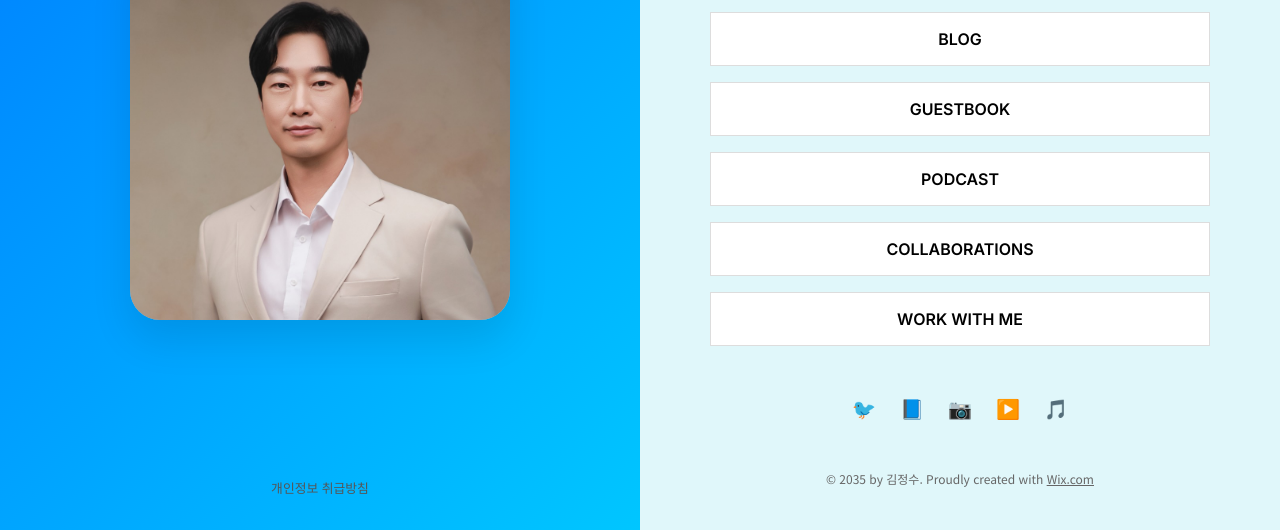
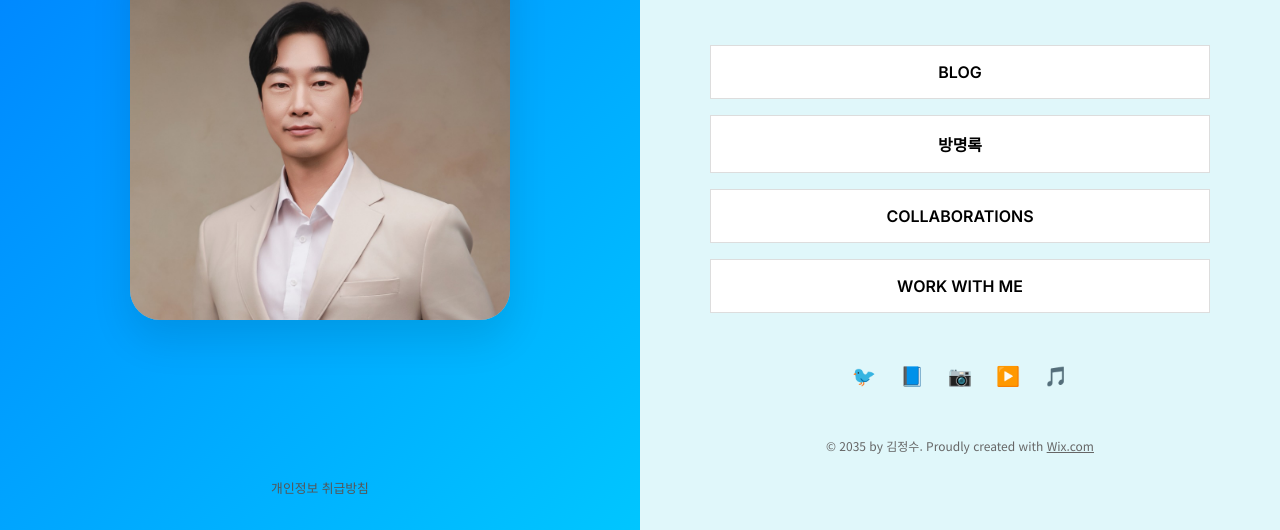
Before and after one commit to maxzoom/MyInfo2, a website: page index.html in a window 1280 px wide. Shown: the part 270-800 px from the top of the page. Drawn offline with Linux system fonts and the light colour scheme.

Commit message:
Update navigation: Rename PODCAST to 방명록

```diff
--- a/index.html
+++ b/index.html
@@ -41,8 +41,7 @@
 
                 <nav class="links">
                     <a href="https://blog.naver.com/maxzoom" class="btn Link-btn" target="_blank">BLOG</a>
-                    <a href="guestbook.html" class="btn Link-btn">GUESTBOOK</a>
-                    <a href="#" class="btn Link-btn">PODCAST</a>
+                    <a href="guestbook.html" class="btn Link-btn">방명록</a>
                     <a href="#" class="btn Link-btn">COLLABORATIONS</a>
                     <a href="#" class="btn Link-btn">WORK WITH ME</a>
                 </nav>
```
